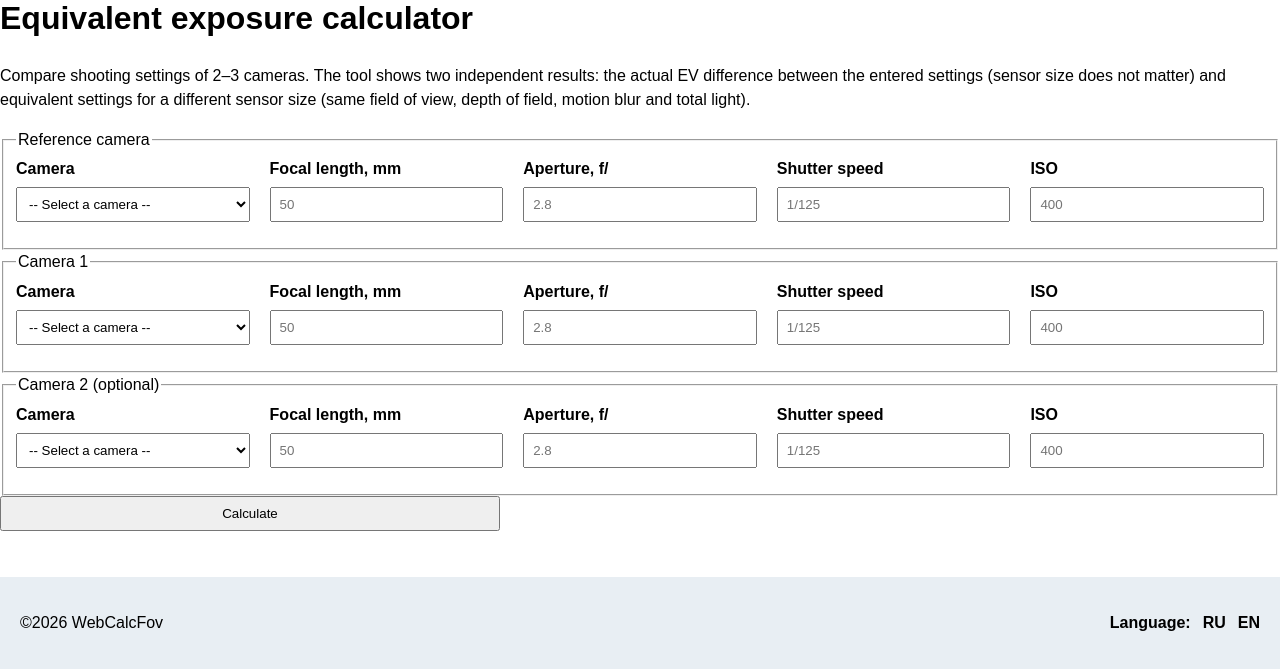
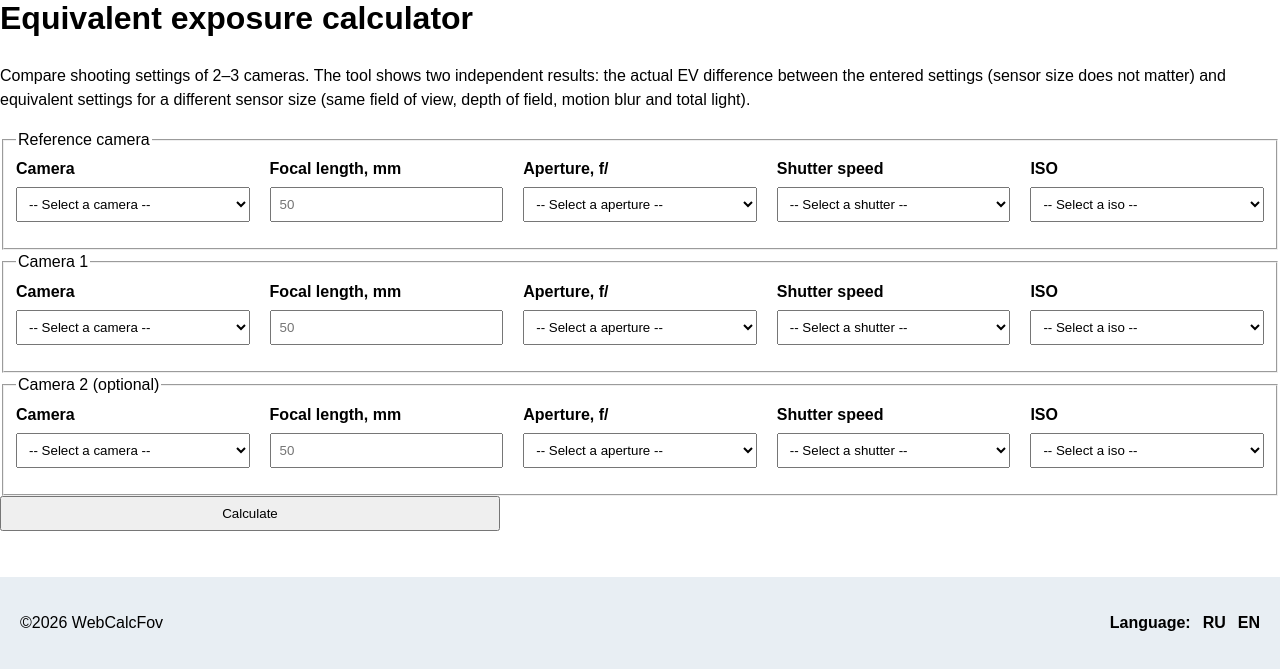
Before and after one commit to YuraEtalking/WebCalcFov, a Python web app: template templates/tools/exposure_equivalence.html in a window 1280 px wide. Shown: the part 173-842 px from the top of the page. Run offline with Jinja, Linux system fonts and the light colour scheme; the template is opened without the code that fills it, so the values that code supplies are empty.

Commit message:
exposure_equivalence #1 Миграции не пушу.

```diff
--- a/backend/services/exposure_equivalence.py
+++ b/backend/services/exposure_equivalence.py
@@ -2,6 +2,7 @@ from __future__ import annotations
 
 import math
 from dataclasses import dataclass
+from loguru import logger
 
 # Меньше этой разницы (в стопах) считаем экспозицию совпадающей.
 EV_EQUAL_TOLERANCE = 0.05
@@ -21,8 +22,10 @@ def parse_shutter(raw: str | int | float) -> float:
 
     Принимает: "1/125", "1/125 s", "1/125 с", "0.5", "0,5", "2", "2\"", 0.008.
     """
+    # logger.debug('raw данные: raw="{}", type(raw)="{}"', raw, type(raw))
     if isinstance(raw, (int, float)) and not isinstance(raw, bool):
         value = float(raw)
+        # logger.debug('отдаем value: value="{}"', value)
     else:
         text = str(raw).strip().lower().replace(',', '.')
         for junk in ('sec', 'сек', 's', 'с', '"', '″', ' '):
@@ -32,6 +35,7 @@ def parse_shutter(raw: str | int | float) -> float:
         try:
             if '/' in text:
                 numerator, denominator = text.split('/', 1)
+                # logger.debug('numerator, denominator: numerator="{}", denominator="{}"', numerator, denominator)
                 value = float(numerator) / float(denominator)
             else:
                 value = float(text)
@@ -42,6 +46,7 @@ def parse_shutter(raw: str | int | float) -> float:
 
     if not math.isfinite(value) or value <= 0:
         raise ExposureInputError('Shutter speed must be a positive number.')
+    # logger.debug('return value: value="{}" , type(value)="{}"', value, type(value))
     return value
 
 
--- a/backend/web/templates.py
+++ b/backend/web/templates.py
@@ -3,7 +3,7 @@ from typing import Any
 
 from fastapi import Request, Response
 from fastapi.templating import Jinja2Templates
-
+from loguru import logger
 
 from backend.web.i18n import SUPPORTED_LANGUAGES
 from backend.web.constants import MAX_AGE_30_DAYS, LANG
--- a/templates/tools/exposure_equivalence.html
+++ b/templates/tools/exposure_equivalence.html
@@ -59,46 +59,43 @@
             >
         </div>
 
-        <div class="field">
-            <label for="{{ prefix }}_aperture">{{ _("Aperture, f/") }}</label>
-            <input
-               type="number"
-               step="any"
-               min="0"
-               id="{{ prefix }}_aperture"
-               name="{{ prefix }}_aperture"
-               placeholder="2.8"
-               value="{{ d.aperture or '' }}"
-               {% if required %}required{% endif %}
-            >
+
+			  <div class="field">
+					<label for="{{ prefix }}_aperture">{{ _("Aperture, f/") }}</label>
+			  <select id="{{ prefix }}_aperture" name="{{ prefix }}_aperture" {% if required %}required{% endif %}>
+                <option value="">-- {{ _("Select a aperture") }} --</option>
+                {% for aperture in data.apertures %}
+                  <option value="{{ aperture }}" {% if d.aperture == aperture %}selected{% endif %}>
+                      {{ aperture }}
+                  </option>
+                {% endfor %}
+            </select>
         </div>
 
         <div class="field">
-            <label for="{{ prefix }}_shutter">{{ _("Shutter speed") }}</label>
-            <input
-               type="text"
-               id="{{ prefix }}_shutter"
-               name="{{ prefix }}_shutter"
-               placeholder="1/125"
-               value="{{ d.shutter or '' }}"
-               {% if required %}required{% endif %}
-            >
+				<label for="{{ prefix }}_shutter">{{ _("Shutter speed") }}</label>
+			  <select id="{{ prefix }}_shutter" name="{{ prefix }}_shutter" {% if required %}required{% endif %}>
+                <option value="">-- {{ _("Select a shutter") }} --</option>
+                {% for shutter in data.shutters %}
+                  <option value="{{ shutter }}" {% if d.shutter == shutter %}selected{% endif %}>
+                      {{ shutter }}
+                  </option>
+                {% endfor %}
+            </select>
         </div>
 
+			  <div class="field">
+				<label for="{{ prefix }}_iso">ISO</label>
+			  <select id="{{ prefix }}_iso" name="{{ prefix }}_iso" {% if required %}required{% endif %}>
+                <option value="">-- {{ _("Select a iso") }} --</option>
+                {% for iso in data.isos %}
+                  <option value="{{ iso }}" {% if d.iso == iso %}selected{% endif %}>
+                      {{ iso }}
+                  </option>
+                {% endfor %}
+            </select>
+        </div>
 
-        <div class="field">
-            <label for="{{ prefix }}_iso">ISO</label>
-            <input
-               type="number"
-               step="any"
-               min="0"
-               id="{{ prefix }}_iso"
-               name="{{ prefix }}_iso"
-               placeholder="400"
-               value="{{ d.iso or '' }}"
-               {% if required %}required{% endif %}
-            >
-        </div>
     </div>
   </fieldset>
 {% endmacro %}
```
Also changed, not shown: backend/web/tools/exposure_equivalence.py (+7 -2 lines), backend/web/tools/hard_core.py (added, +38 -0 lines).
